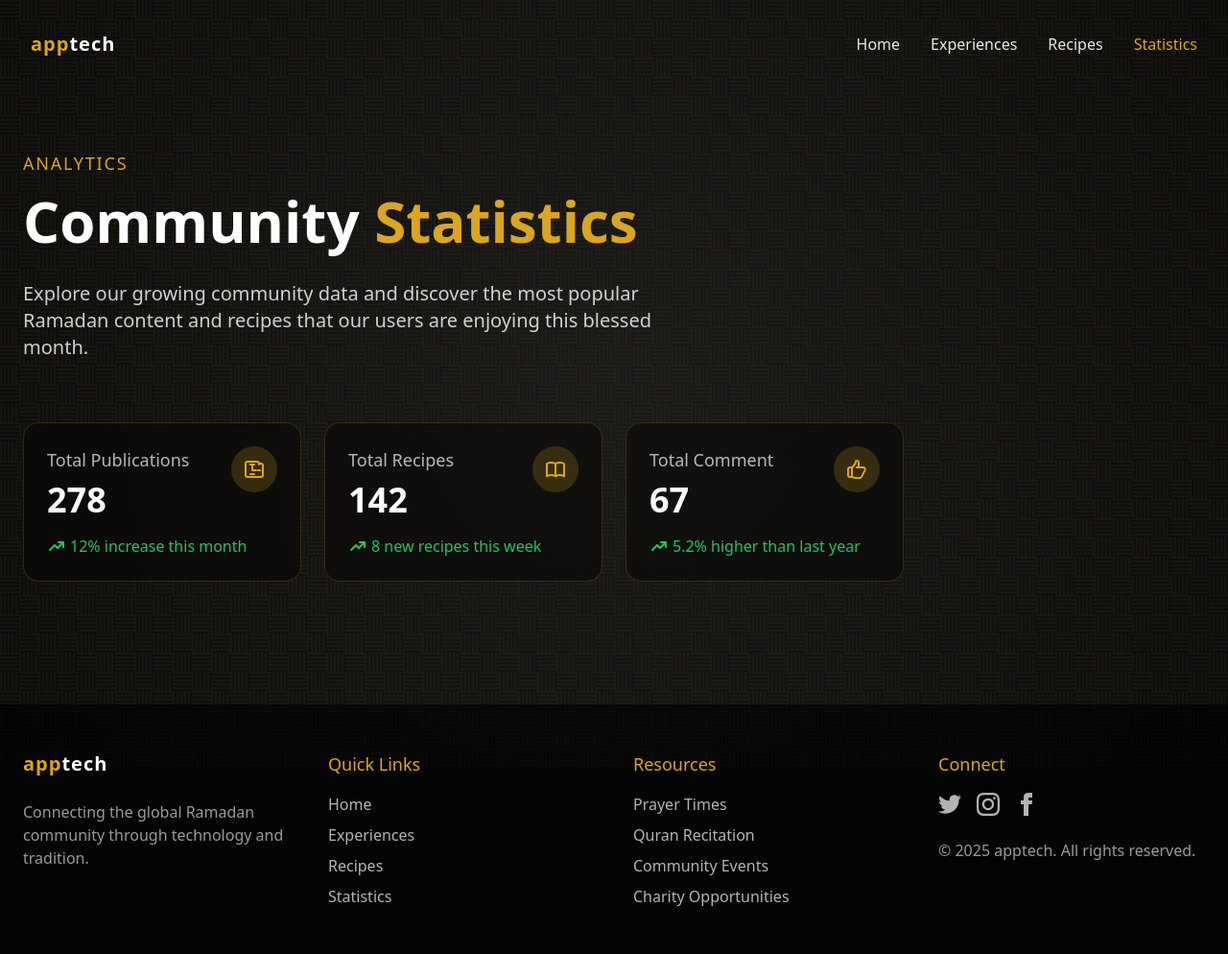
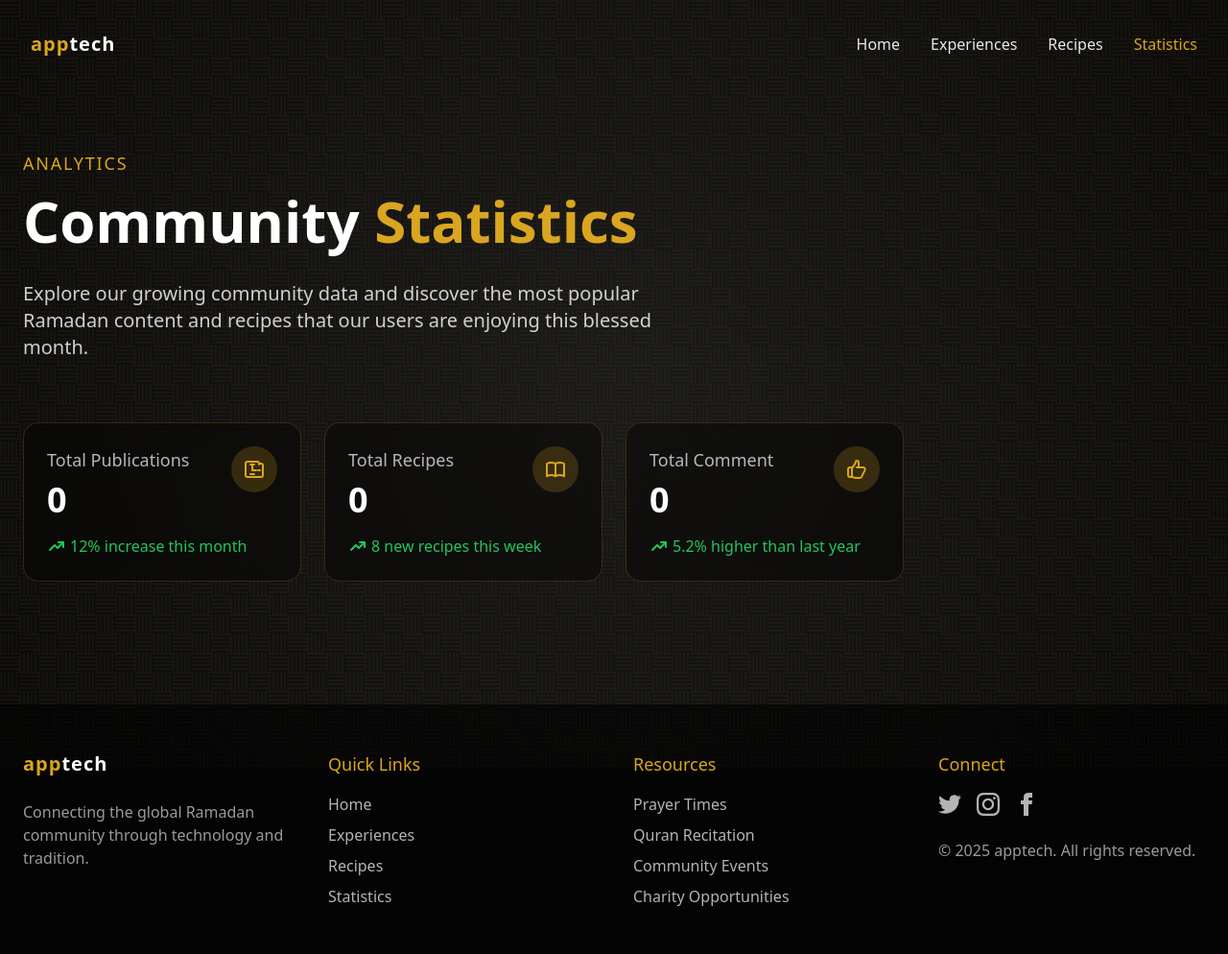
Before and after one commit to HamzaChehlaoui/Ramad-On, a Laravel app: page /Statistics in a window 1280 px wide. Shown: the whole page at 96% size. Run offline with Laravel 10, Linux system fonts and the light colour scheme; data that the repository does not hold is empty; some libraries are stand-ins or nearby versions.

Commit message:
update StatisticsController to include total counts for comments, posts, and recipes, and adjust view accordingly

```diff
--- a/app/Http/Controllers/StatisticsController.php
+++ b/app/Http/Controllers/StatisticsController.php
@@ -2,16 +2,19 @@
 
 namespace App\Http\Controllers;
 
+use App\Models\Comment;
+use App\Models\Post;
+use App\Models\Recipe;
 use Illuminate\Http\Request;
 
 class StatisticsController extends Controller
 {
-
     public function index()
     {
+        $totalComments = Comment::count();
+        $totalPosts = Post::count();
+        $totalRecipes = Recipe::count();
 
-        $statistics = [];
-
-        return view('Statistics', compact('statistics'));
+        return view('Statistics', compact('totalComments', 'totalPosts', 'totalRecipes'));
     }
 }
--- a/resources/views/Statistics.blade.php
+++ b/resources/views/Statistics.blade.php
@@ -62,7 +62,7 @@
                 <div class="flex items-start justify-between">
                     <div>
                         <h3 class="text-white/70 text-lg">Total Publications</h3>
-                        <p class="text-4xl font-bold text-white mt-2">278</p>
+                        <p class="text-4xl font-bold text-white mt-2">{{ $totalPosts }}</p>
                     </div>
                     <div class="w-12 h-12 rounded-full bg-[#DAA520]/20 flex items-center justify-center">
                         <svg xmlns="http://www.w3.org/2000/svg" class="h-6 w-6 text-[#DAA520]" fill="none" viewBox="0 0 24 24" stroke="currentColor">
@@ -85,7 +85,7 @@
                 <div class="flex items-start justify-between">
                     <div>
                         <h3 class="text-white/70 text-lg">Total Recipes</h3>
-                        <p class="text-4xl font-bold text-white mt-2">142</p>
+                        <p class="text-4xl font-bold text-white mt-2">{{ $totalRecipes }}</p>
                     </div>
                     <div class="w-12 h-12 rounded-full bg-[#DAA520]/20 flex items-center justify-center">
                         <svg xmlns="http://www.w3.org/2000/svg" class="h-6 w-6 text-[#DAA520]" fill="none" viewBox="0 0 24 24" stroke="currentColor">
@@ -106,7 +106,7 @@
                 <div class="flex items-start justify-between">
                     <div>
                         <h3 class="text-white/70 text-lg">Total Comment</h3>
-                        <p class="text-4xl font-bold text-white mt-2">67</p>
+                        <p class="text-4xl font-bold text-white mt-2">{{ $totalComments }}</p>
                     </div>
                     <div class="w-12 h-12 rounded-full bg-[#DAA520]/20 flex items-center justify-center">
                         <svg xmlns="http://www.w3.org/2000/svg" class="h-6 w-6 text-[#DAA520]" fill="none" viewBox="0 0 24 24" stroke="currentColor">
--- a/routes/web.php
+++ b/routes/web.php
@@ -24,3 +24,4 @@ Route::get('/Statistics', [StatisticsController::class, 'index'])->name('statist
 Route::post('/posts', [ExperienceController::class, 'store'])->name('posts.store');
 Route::post('/recipes', [RecipeController::class, 'store'])->name('recipes.store');
 Route::get('/recipes/filter/{category}', [RecipeController::class, 'filter']);
+Route::get('/Statistics', [StatisticsController::class, 'index'])->name('statistics');
```
